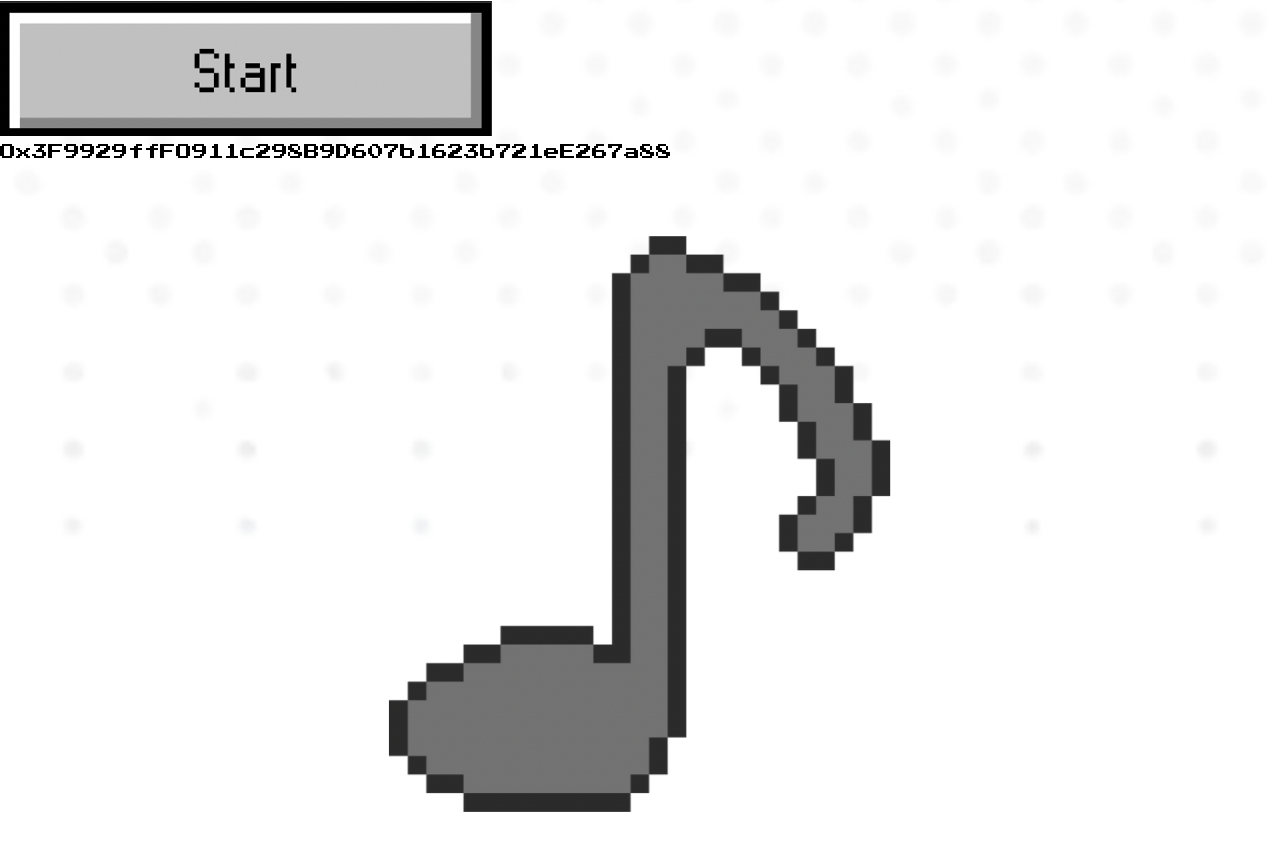
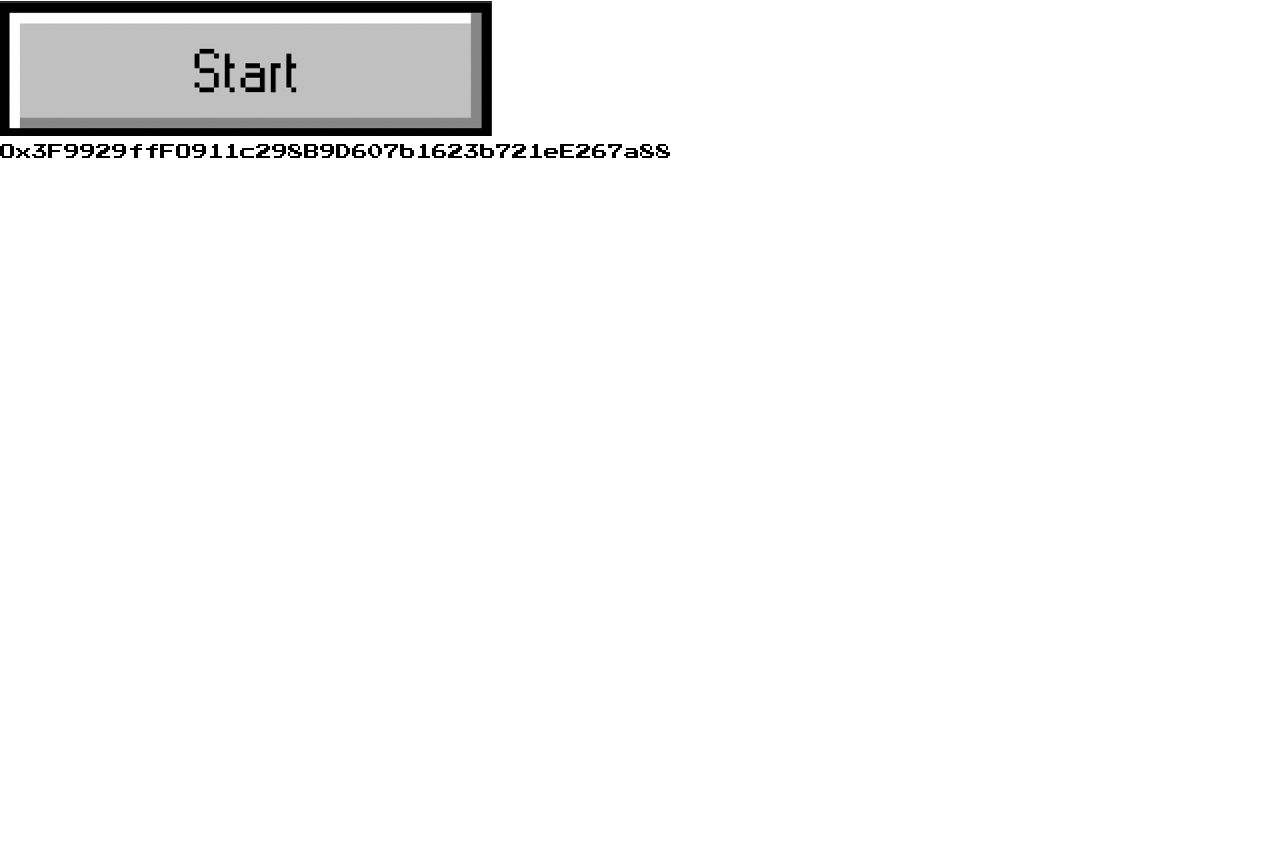
Before and after one commit to Shreyaannnnn/memecoin_website, a Next.js app: page / in a window 1280 px wide. Shown: the part 959-1809 px from the top of the page. After the commit the page ends 1123 px from the top, so only its background shows below. Built offline with nearby package versions, Linux system fonts and the light colour scheme.

Commit message:
remove music png

```diff
--- a/src/app/Start/page.jsx
+++ b/src/app/Start/page.jsx
@@ -86,12 +86,12 @@ function Start() {
       </p>
 
       {/* Song Control Icon */}
-      <img
+      {/* <img
         src="/song_icon.png"// Change icon based on play state
         alt="Song Icon"
         className="absolute bottom-10 left-0 md:bottom-20 md:left-4 h-16 md:h-24 cursor-pointer"
         onClick={toggleMusic} // Toggle song on click
-      />
+      /> */}
     </div>
   );
 }
```
